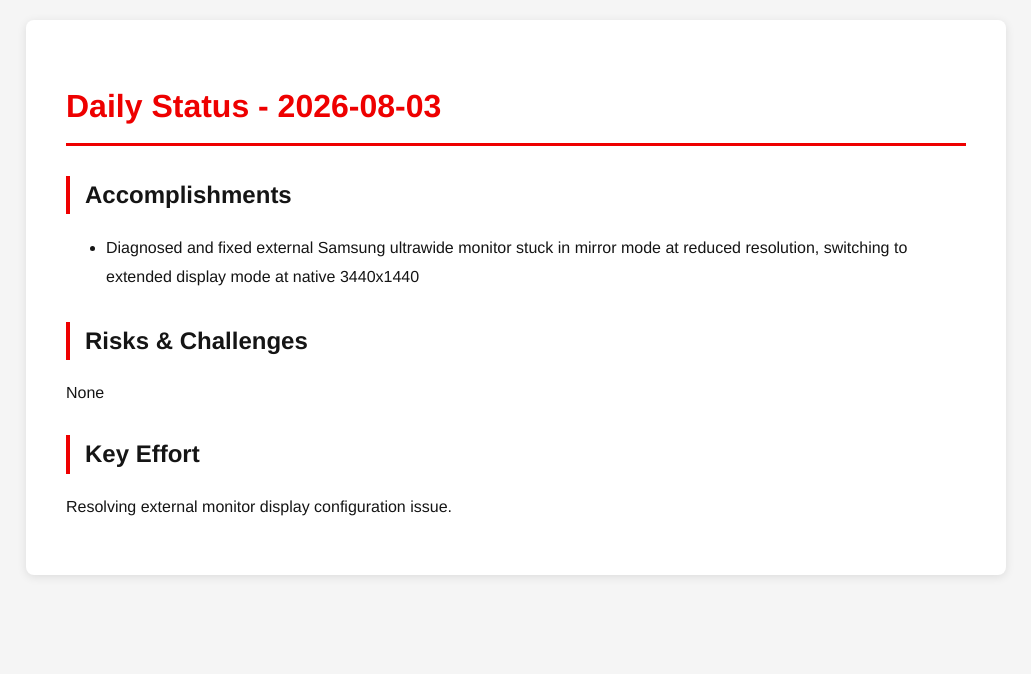
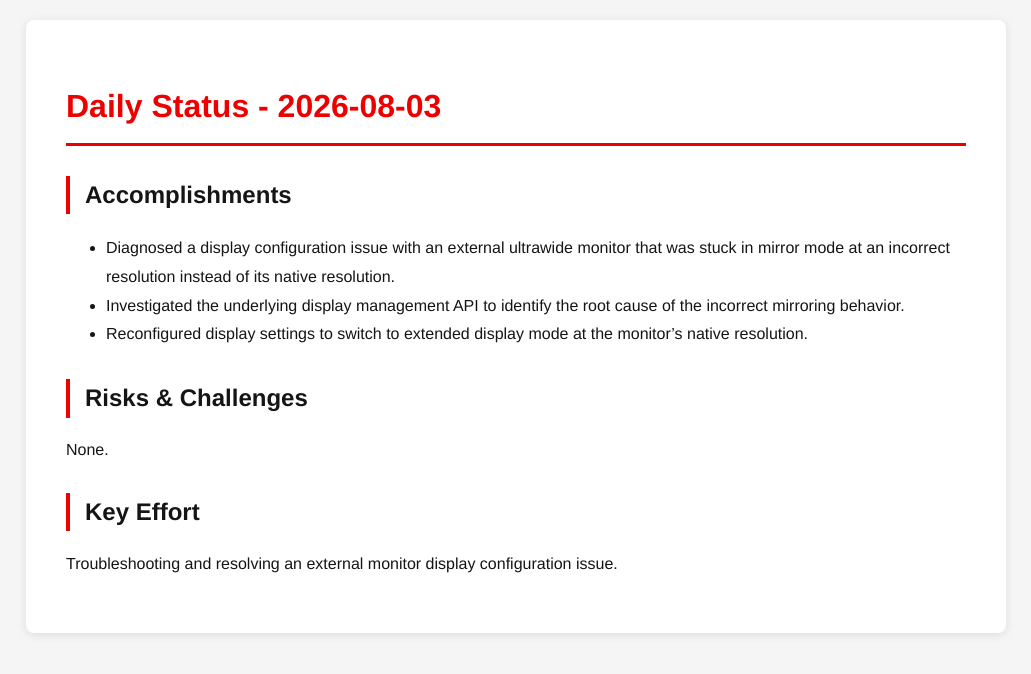
Before and after one commit to tzvatot/daily-status, a Jekyll site: the page built from 2026-08-03.md, in a window 1280 px wide. Shown: the top 674 px of the page, without its empty margins (124-1155 px from the left). Built offline with Jekyll 4.4.1, drawn with Linux system fonts in a browser that asks for light colours.

Commit message:
Daily status update - 2026-08-03

```diff
--- a/2026-08-03.md
+++ b/2026-08-03.md
@@ -7,10 +7,12 @@ date: 2026-08-03
 # Daily Status - 2026-08-03
 
 ## Accomplishments
-- Diagnosed and fixed external Samsung ultrawide monitor stuck in mirror mode at reduced resolution, switching to extended display mode at native 3440x1440
+- Diagnosed a display configuration issue with an external ultrawide monitor that was stuck in mirror mode at an incorrect resolution instead of its native resolution.
+- Investigated the underlying display management API to identify the root cause of the incorrect mirroring behavior.
+- Reconfigured display settings to switch to extended display mode at the monitor's native resolution.
 
 ## Risks & Challenges
-None
+None.
 
 ## Key Effort
-Resolving external monitor display configuration issue.
+Troubleshooting and resolving an external monitor display configuration issue.
```
